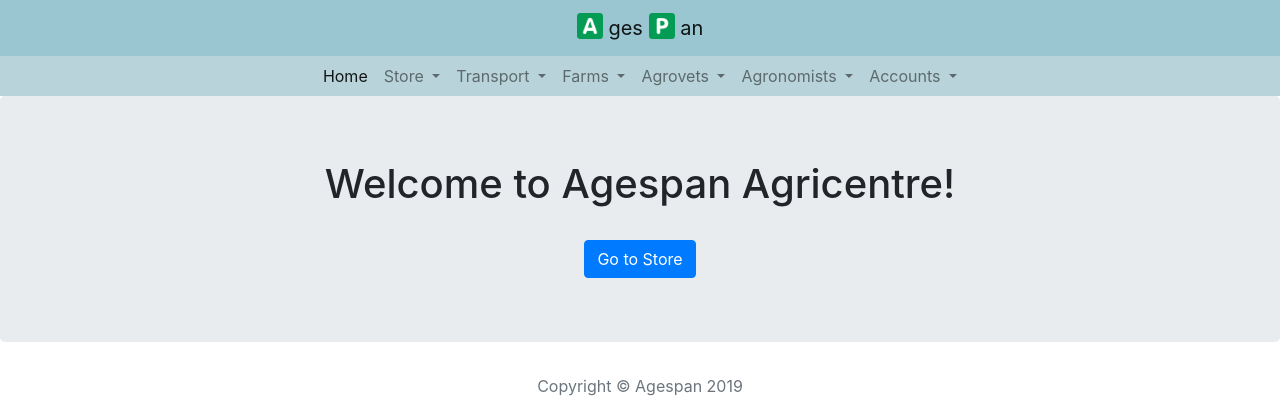
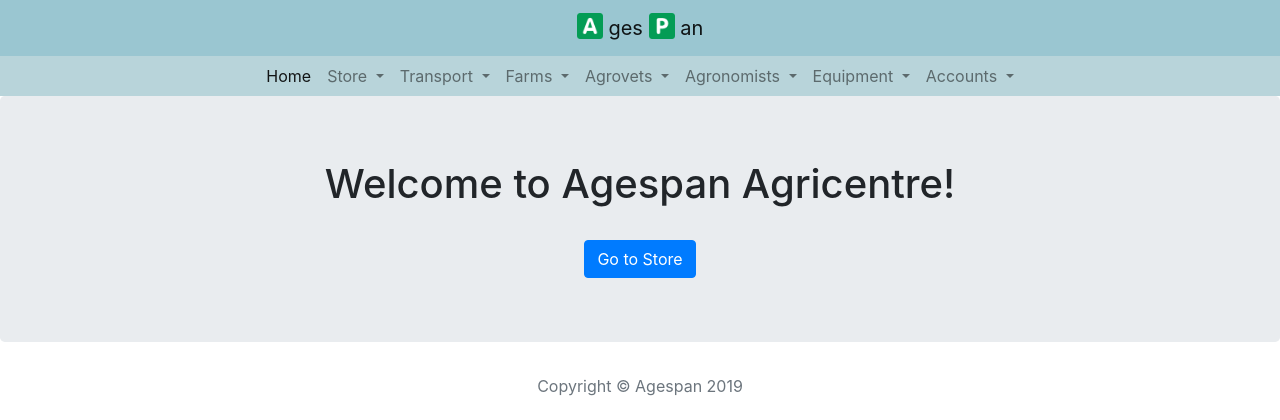
Before and after one commit to muraguri64/agespan, a Django app: page / in a window 1280 px wide. Shown: the top 420 px of the page. Run offline with Django 3.2, Linux system fonts and the light colour scheme; some libraries are stand-ins or nearby versions.

Commit message:
Add Equipment menu

```diff
--- a/agespan/templates/base.html
+++ b/agespan/templates/base.html
@@ -146,6 +146,19 @@
 
                         </li>
 
+                        <li class="nav-item dropdown">
+                            <a class="nav-link dropdown-toggle {% if url_name == 'let-equipment' %}active {% elif url_name == 'sell-equipment' %} active {% elif url_name == 'all-let-equipments' %} active {% elif url_name == 'all-sell-equipments' %} active {% endif %}" href="#" id="navbardrop" data-toggle="dropdown">
+                                Equipment
+                            </a>
+
+                            <div class="dropdown-menu">
+                                <a class="dropdown-item {% if url_name == 'let-equipment' %}active{% endif %}" href="{% url 'register-agronomist' %}">Let Equipment</a>
+                                <a class="dropdown-item {% if url_name == 'all-let-equipments' %}active{% endif %}" href="{% url 'all-let-equipments' %}">View To Hire</a>
+                                <a class="dropdown-item {% if url_name == 'sell-equipment' %}active{% endif %}" href="{% url 'sell-equipment' %}">Sell Equipment</a>
+                                <a class="dropdown-item {% if url_name == 'all-sell-equipments' %}active{% endif %}" href="{% url 'all-sell-equipments' %}">View To Buy</a>
+                            </div>
+                        </li>
+
 
 
                         <li class="nav-item dropdown">
```
